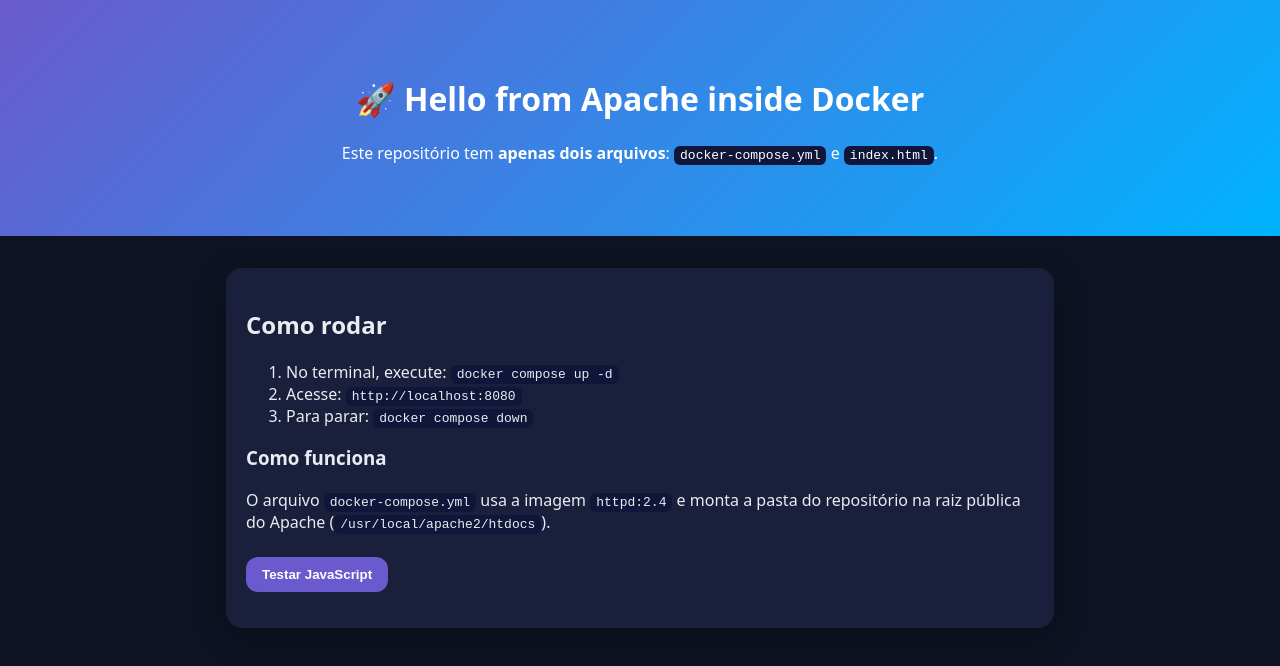
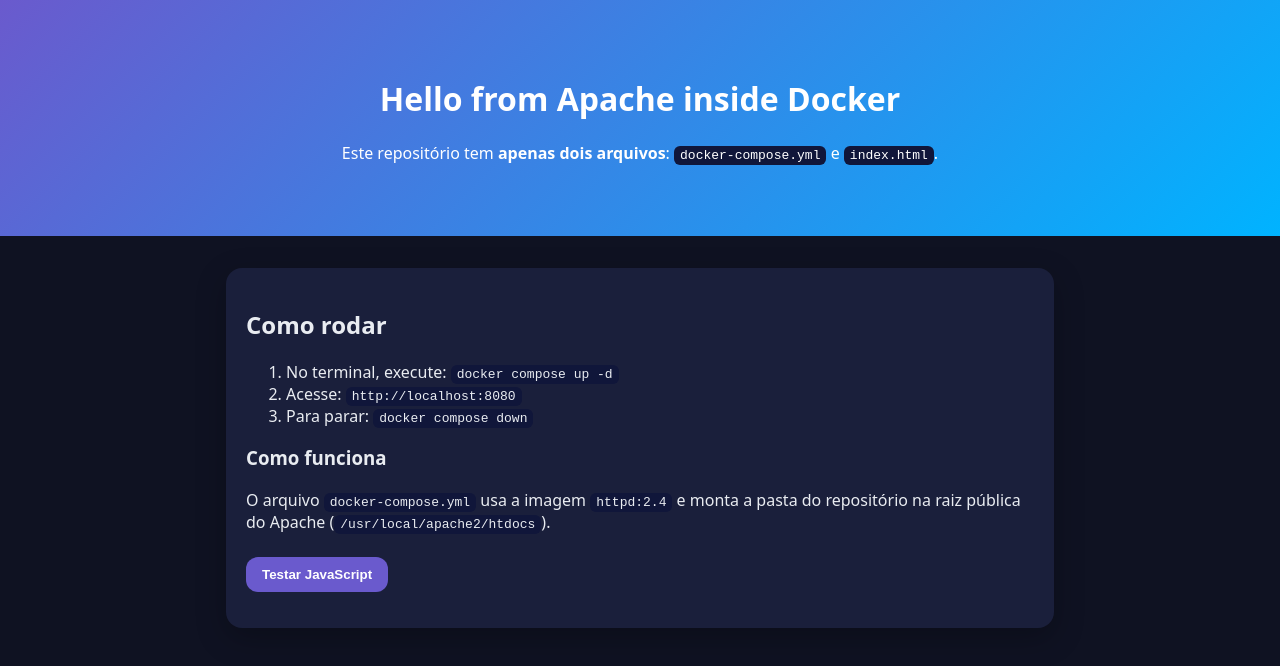
Before and after one commit to Nai-nailinha/desafio-wex-docker-dio, a plain HTML site: page index.html in a window 1280 px wide. Drawn offline with Linux system fonts and the light colour scheme.

Commit message:
Update index.html

```diff
--- a/index.html
+++ b/index.html
@@ -16,7 +16,7 @@
 </head>
 <body>
   <header>
-    <h1>🚀 Hello from Apache inside Docker</h1>
+    <h1>Hello from Apache inside Docker</h1>
     <p>Este repositório tem <strong>apenas dois arquivos</strong>: <code>docker-compose.yml</code> e <code>index.html</code>.</p>
   </header>
   <main>
```
